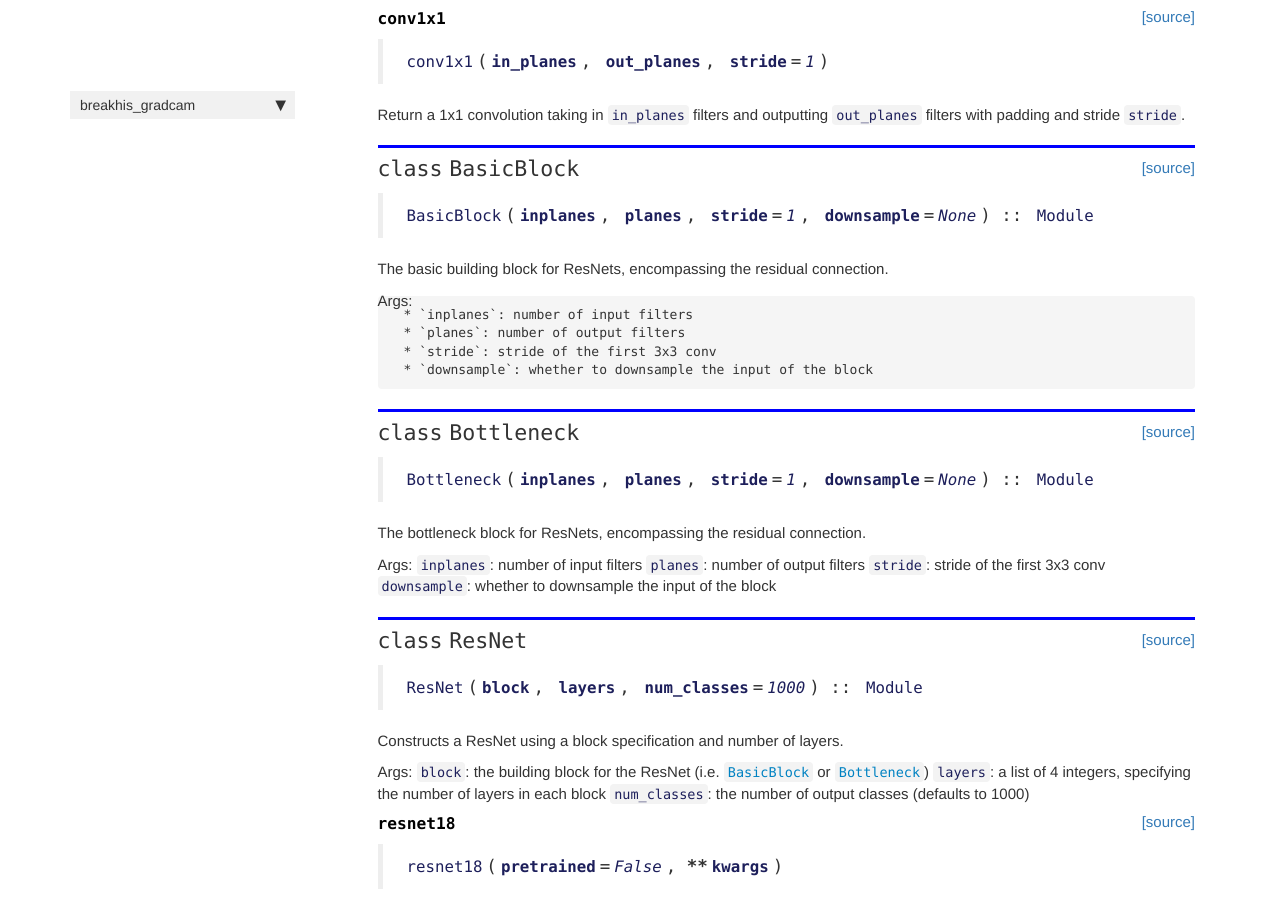
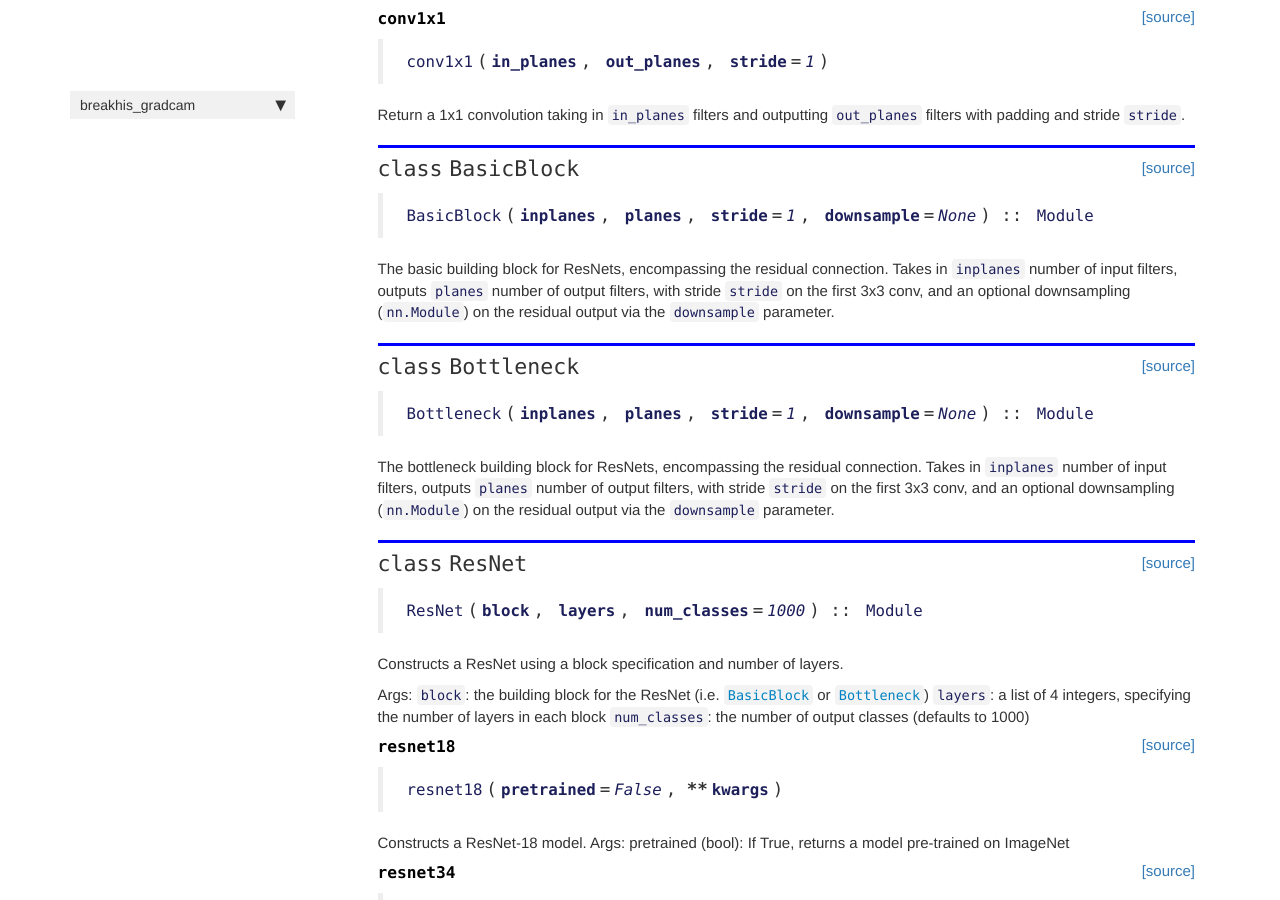
Before and after one commit to dthiagarajan/breakhis_gradcam, a Jekyll site: the page built from docs/resnet.html, in a window 1280 px wide and 900 px high, scrolled down 639 px. Built offline with Jekyll 4.4.1, drawn with Linux system fonts in a browser that asks for light colours; nearby versions of some CDN libraries; comment, search, counter and statistics services are not loaded.

Commit message:
Finalizing ResNet documentation

```diff
--- a/docs/resnet.html
+++ b/docs/resnet.html
@@ -86,13 +86,10 @@ summary: "Functions to set up a ImageNet pre-trained ResNet backbone to fine-tun
 <div class="output_markdown rendered_html output_subarea ">
 <h2 id="BasicBlock" class="doc_header"><code>class</code> <code>BasicBlock</code><a href="https://github.com/dthiagarajan/breakhis_gradcam/tree/master/breakhis_gradcam/resnet.py#L34" class="source_link" style="float:right">[source]</a></h2><blockquote><p><code>BasicBlock</code>(<strong><code>inplanes</code></strong>, <strong><code>planes</code></strong>, <strong><code>stride</code></strong>=<em><code>1</code></em>, <strong><code>downsample</code></strong>=<em><code>None</code></em>) :: <code>Module</code></p>
 </blockquote>
-<p>The basic building block for ResNets, encompassing the residual connection.</p>
-<p>Args:</p>
-
-<pre><code>* `inplanes`: number of input filters
-* `planes`: number of output filters
-* `stride`: stride of the first 3x3 conv
-* `downsample`: whether to downsample the input of the block</code></pre>
+<p>The basic building block for ResNets, encompassing the residual connection. Takes in
+<code>inplanes</code> number of input filters, outputs <code>planes</code> number of output filters, with
+stride <code>stride</code> on the first 3x3 conv, and an optional downsampling (<code>nn.Module</code>)
+on the residual output via the <code>downsample</code> parameter.</p>
 
 </div>
 
@@ -111,14 +108,12 @@ summary: "Functions to set up a ImageNet pre-trained ResNet backbone to fine-tun
 
 
 <div class="output_markdown rendered_html output_subarea ">
-<h2 id="Bottleneck" class="doc_header"><code>class</code> <code>Bottleneck</code><a href="https://github.com/dthiagarajan/breakhis_gradcam/tree/master/breakhis_gradcam/resnet.py#L74" class="source_link" style="float:right">[source]</a></h2><blockquote><p><code>Bottleneck</code>(<strong><code>inplanes</code></strong>, <strong><code>planes</code></strong>, <strong><code>stride</code></strong>=<em><code>1</code></em>, <strong><code>downsample</code></strong>=<em><code>None</code></em>) :: <code>Module</code></p>
+<h2 id="Bottleneck" class="doc_header"><code>class</code> <code>Bottleneck</code><a href="https://github.com/dthiagarajan/breakhis_gradcam/tree/master/breakhis_gradcam/resnet.py#L70" class="source_link" style="float:right">[source]</a></h2><blockquote><p><code>Bottleneck</code>(<strong><code>inplanes</code></strong>, <strong><code>planes</code></strong>, <strong><code>stride</code></strong>=<em><code>1</code></em>, <strong><code>downsample</code></strong>=<em><code>None</code></em>) :: <code>Module</code></p>
 </blockquote>
-<p>The bottleneck block for ResNets, encompassing the residual connection.</p>
-<p>Args:
-    <code>inplanes</code>: number of input filters
-    <code>planes</code>: number of output filters
-    <code>stride</code>: stride of the first 3x3 conv
-    <code>downsample</code>: whether to downsample the input of the block</p>
+<p>The bottleneck building block for ResNets, encompassing the residual connection. Takes in
+<code>inplanes</code> number of input filters, outputs <code>planes</code> number of output filters, with
+stride <code>stride</code> on the first 3x3 conv, and an optional downsampling (<code>nn.Module</code>)
+on the residual output via the <code>downsample</code> parameter.</p>
 
 </div>
 
@@ -140,7 +135,7 @@ summary: "Functions to set up a ImageNet pre-trained ResNet backbone to fine-tun
 
 
 <div class="output_markdown rendered_html output_subarea ">
-<h2 id="ResNet" class="doc_header"><code>class</code> <code>ResNet</code><a href="https://github.com/dthiagarajan/breakhis_gradcam/tree/master/breakhis_gradcam/resnet.py#L120" class="source_link" style="float:right">[source]</a></h2><blockquote><p><code>ResNet</code>(<strong><code>block</code></strong>, <strong><code>layers</code></strong>, <strong><code>num_classes</code></strong>=<em><code>1000</code></em>) :: <code>Module</code></p>
+<h2 id="ResNet" class="doc_header"><code>class</code> <code>ResNet</code><a href="https://github.com/dthiagarajan/breakhis_gradcam/tree/master/breakhis_gradcam/resnet.py#L112" class="source_link" style="float:right">[source]</a></h2><blockquote><p><code>ResNet</code>(<strong><code>block</code></strong>, <strong><code>layers</code></strong>, <strong><code>num_classes</code></strong>=<em><code>1000</code></em>) :: <code>Module</code></p>
 </blockquote>
 <p>Constructs a ResNet using a block specification and number of layers.</p>
 <p>Args:
@@ -168,7 +163,7 @@ summary: "Functions to set up a ImageNet pre-trained ResNet backbone to fine-tun
 
 
 <div class="output_markdown rendered_html output_subarea ">
-<h4 id="resnet18" class="doc_header"><code>resnet18</code><a href="https://github.com/dthiagarajan/breakhis_gradcam/tree/master/breakhis_gradcam/resnet.py#L184" class="source_link" style="float:right">[source]</a></h4><blockquote><p><code>resnet18</code>(<strong><code>pretrained</code></strong>=<em><code>False</code></em>, <strong>**<code>kwargs</code></strong>)</p>
+<h4 id="resnet18" class="doc_header"><code>resnet18</code><a href="https://github.com/dthiagarajan/breakhis_gradcam/tree/master/breakhis_gradcam/resnet.py#L176" class="source_link" style="float:right">[source]</a></h4><blockquote><p><code>resnet18</code>(<strong><code>pretrained</code></strong>=<em><code>False</code></em>, <strong>**<code>kwargs</code></strong>)</p>
 </blockquote>
 <p>Constructs a ResNet-18 model.
 Args:
@@ -191,7 +186,7 @@ Args:
 
 
 <div class="output_markdown rendered_html output_subarea ">
-<h4 id="resnet34" class="doc_header"><code>resnet34</code><a href="https://github.com/dthiagarajan/breakhis_gradcam/tree/master/breakhis_gradcam/resnet.py#L195" class="source_link" style="float:right">[source]</a></h4><blockquote><p><code>resnet34</code>(<strong><code>pretrained</code></strong>=<em><code>False</code></em>, <strong>**<code>kwargs</code></strong>)</p>
+<h4 id="resnet34" class="doc_header"><code>resnet34</code><a href="https://github.com/dthiagarajan/breakhis_gradcam/tree/master/breakhis_gradcam/resnet.py#L187" class="source_link" style="float:right">[source]</a></h4><blockquote><p><code>resnet34</code>(<strong><code>pretrained</code></strong>=<em><code>False</code></em>, <strong>**<code>kwargs</code></strong>)</p>
 </blockquote>
 <p>Constructs a ResNet-34 model.
 Args:
@@ -214,7 +209,7 @@ Args:
 
 
 <div class="output_markdown rendered_html output_subarea ">
-<h4 id="resnet50" class="doc_header"><code>resnet50</code><a href="https://github.com/dthiagarajan/breakhis_gradcam/tree/master/breakhis_gradcam/resnet.py#L206" class="source_link" style="float:right">[source]</a></h4><blockquote><p><code>resnet50</code>(<strong><code>pretrained</code></strong>=<em><code>False</code></em>, <strong>**<code>kwargs</code></strong>)</p>
+<h4 id="resnet50" class="doc_header"><code>resnet50</code><a href="https://github.com/dthiagarajan/breakhis_gradcam/tree/master/breakhis_gradcam/resnet.py#L198" class="source_link" style="float:right">[source]</a></h4><blockquote><p><code>resnet50</code>(<strong><code>pretrained</code></strong>=<em><code>False</code></em>, <strong>**<code>kwargs</code></strong>)</p>
 </blockquote>
 <p>Constructs a ResNet-50 model.
 Args:
@@ -237,7 +232,7 @@ Args:
 
 
 <div class="output_markdown rendered_html output_subarea ">
-<h4 id="resnet101" class="doc_header"><code>resnet101</code><a href="https://github.com/dthiagarajan/breakhis_gradcam/tree/master/breakhis_gradcam/resnet.py#L217" class="source_link" style="float:right">[source]</a></h4><blockquote><p><code>resnet101</code>(<strong><code>pretrained</code></strong>=<em><code>False</code></em>, <strong>**<code>kwargs</code></strong>)</p>
+<h4 id="resnet101" class="doc_header"><code>resnet101</code><a href="https://github.com/dthiagarajan/breakhis_gradcam/tree/master/breakhis_gradcam/resnet.py#L209" class="source_link" style="float:right">[source]</a></h4><blockquote><p><code>resnet101</code>(<strong><code>pretrained</code></strong>=<em><code>False</code></em>, <strong>**<code>kwargs</code></strong>)</p>
 </blockquote>
 <p>Constructs a ResNet-101 model.
 Args:
@@ -260,7 +255,7 @@ Args:
 
 
 <div class="output_markdown rendered_html output_subarea ">
-<h4 id="resnet152" class="doc_header"><code>resnet152</code><a href="https://github.com/dthiagarajan/breakhis_gradcam/tree/master/breakhis_gradcam/resnet.py#L228" class="source_link" style="float:right">[source]</a></h4><blockquote><p><code>resnet152</code>(<strong><code>pretrained</code></strong>=<em><code>False</code></em>, <strong>**<code>kwargs</code></strong>)</p>
+<h4 id="resnet152" class="doc_header"><code>resnet152</code><a href="https://github.com/dthiagarajan/breakhis_gradcam/tree/master/breakhis_gradcam/resnet.py#L220" class="source_link" style="float:right">[source]</a></h4><blockquote><p><code>resnet152</code>(<strong><code>pretrained</code></strong>=<em><code>False</code></em>, <strong>**<code>kwargs</code></strong>)</p>
 </blockquote>
 <p>Constructs a ResNet-152 model.
 Args:
```
Also changed, not shown: breakhis_gradcam/resnet.py (+8 -16 lines), 1 other file.
